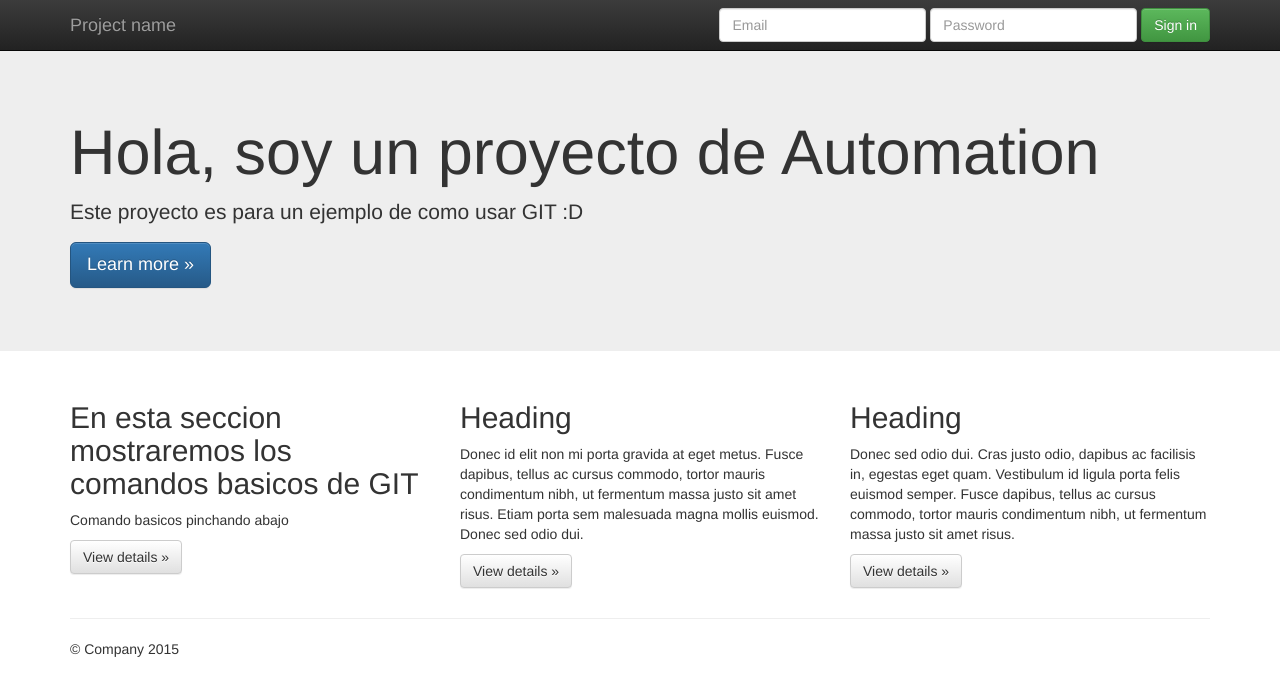
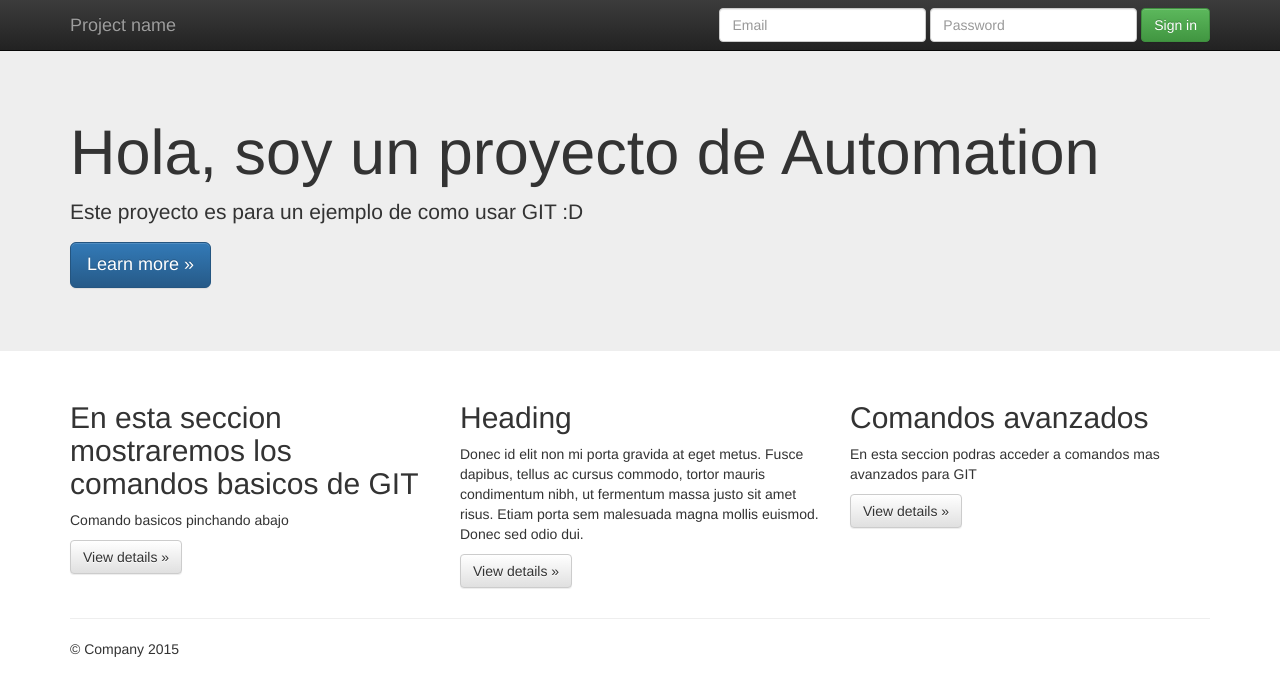
Before and after one commit to Nahuelelchino/Automation_Course, a plain HTML site: page index.html in a window 1280 px wide. Drawn offline with nearby package versions, Linux system fonts and the light colour scheme.

Commit message:
en esta funcion se realiza una nueva funcionalidad que es sobre comandos avanzados

```diff
--- a/index.html
+++ b/index.html
@@ -75,9 +75,9 @@
           <p><a class="btn btn-default" href="#" role="button">View details &raquo;</a></p>
        </div>
         <div class="col-md-4">
-          <h2>Heading</h2>
-          <p>Donec sed odio dui. Cras justo odio, dapibus ac facilisis in, egestas eget quam. Vestibulum id ligula porta felis euismod semper. Fusce dapibus, tellus ac cursus commodo, tortor mauris condimentum nibh, ut fermentum massa justo sit amet risus.</p>
-          <p><a class="btn btn-default" href="#" role="button">View details &raquo;</a></p>
+          <h2>Comandos avanzados</h2>
+          <p>En esta seccion podras acceder a comandos mas avanzados para GIT</p>
+          <p><a class="btn btn-default" href="https://codingpotions.com/git-comandos-basicos-avanzados" role="button">View details &raquo;</a></p>
         </div>
       </div>
 
```
